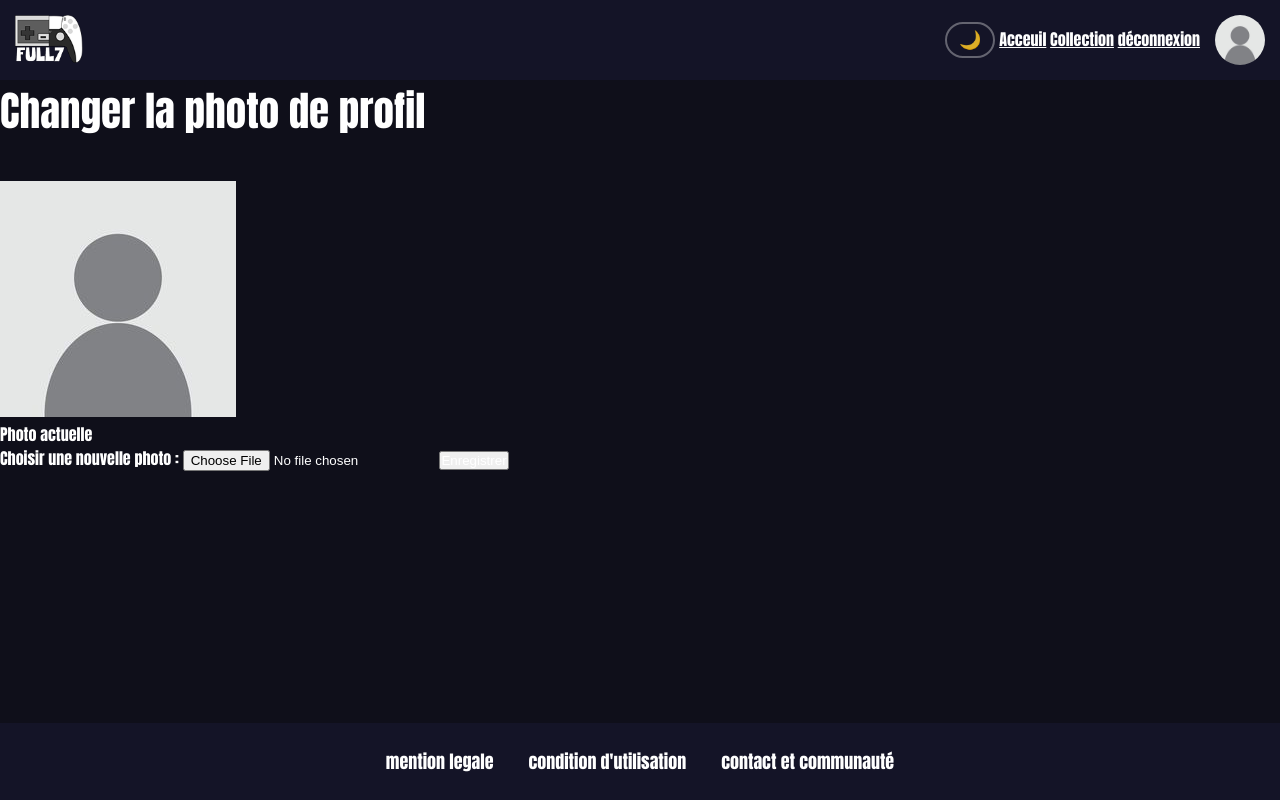
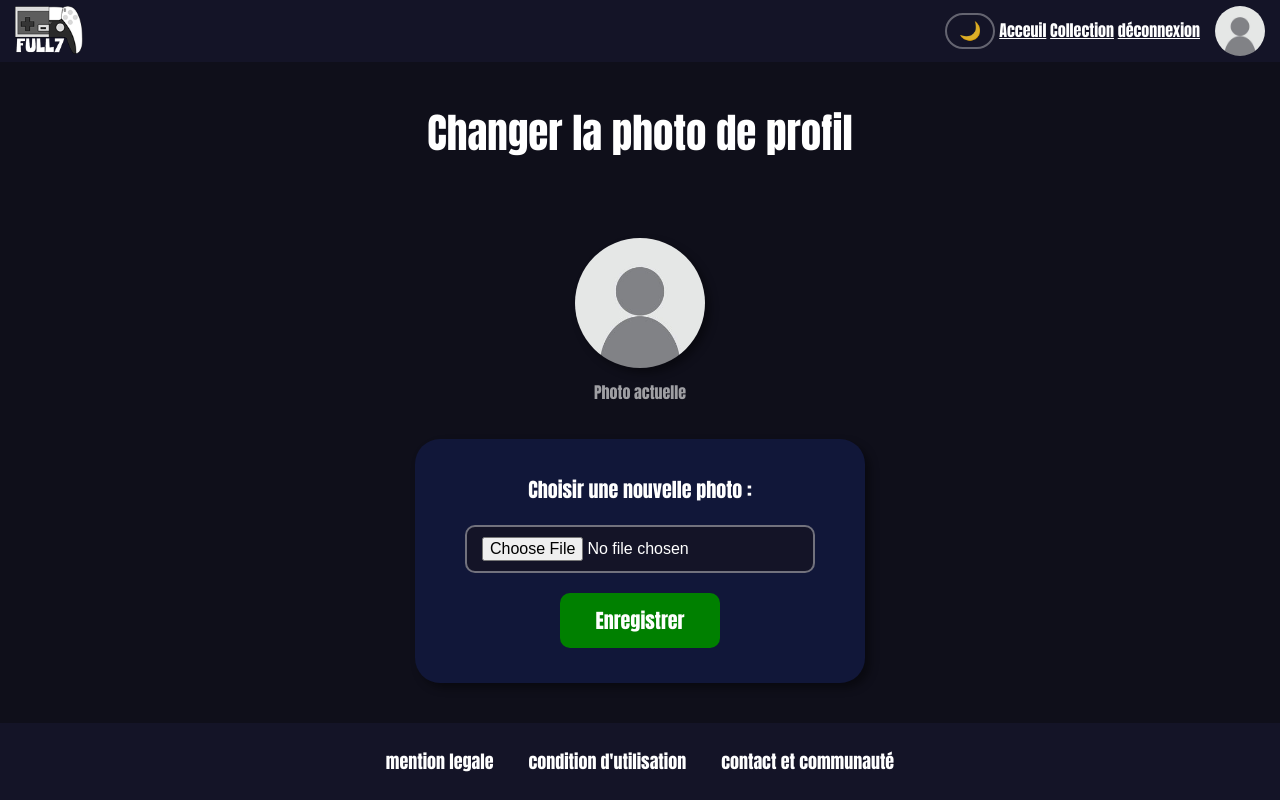
Before and after one commit to Sabo167-exe/projet-full7, a PHP site: page /page/pdp.php in a window 1280 px wide. Run offline with PHP 8.4, Linux system fonts and the light colour scheme.

Commit message:
ajout du style pour pdp.php

```diff
--- a/css/style.css
+++ b/css/style.css
@@ -336,4 +336,110 @@ body {
   .stats-item-label {
     font-size: 15px;
   }
+}
+
+/* PROFIL EDIT - PDP */
+.profil-edit {
+  display: flex;
+  flex-direction: column;
+  align-items: center;
+  justify-content: center;
+  flex: 1;
+  gap: 35px;
+  padding: 40px 20px;
+}
+@media (max-width: 450px) {
+  .profil-edit {
+    gap: 20px;
+    padding: 25px 15px;
+  }
+}
+.profil-edit-apercu {
+  display: flex;
+  flex-direction: column;
+  align-items: center;
+  gap: 12px;
+}
+.profil-edit-apercu-img {
+  width: 130px;
+  height: 130px;
+  border-radius: 100%;
+  -o-object-fit: cover;
+     object-fit: cover;
+  box-shadow: 5px 5px 8px var(--shadow);
+}
+@media (max-width: 450px) {
+  .profil-edit-apercu-img {
+    width: 100px;
+    height: 100px;
+  }
+}
+.profil-edit-apercu-label {
+  font-size: 16px;
+  color: var(--text-muted);
+}
+.profil-edit-form {
+  background-color: var(--bg-card);
+  border-radius: 25px;
+  padding: 35px 50px;
+  display: flex;
+  flex-direction: column;
+  align-items: center;
+  gap: 20px;
+  box-shadow: 5px 5px 8px var(--shadow);
+  width: 100%;
+  max-width: 450px;
+  transition: background-color 0.3s ease;
+}
+@media (max-width: 450px) {
+  .profil-edit-form {
+    padding: 25px 20px;
+    border-radius: 15px;
+  }
+}
+.profil-edit-form-label {
+  font-size: 20px;
+  text-align: center;
+}
+@media (max-width: 450px) {
+  .profil-edit-form-label {
+    font-size: 16px;
+  }
+}
+.profil-edit-form-input {
+  background-color: var(--bg-secondary);
+  border: 2px solid var(--btn-border);
+  border-radius: 10px;
+  padding: 10px 15px;
+  font-size: 16px;
+  width: 100%;
+  cursor: pointer;
+  transition: border-color 0.2s;
+}
+.profil-edit-form-input:hover {
+  border-color: var(--text);
+}
+.profil-edit-form-btn {
+  background-color: green;
+  border: none;
+  border-radius: 10px;
+  padding: 12px 35px;
+  font-size: 20px;
+  font-family: Impact, Haettenschweiler, "Arial Narrow Bold", sans-serif;
+  color: white;
+  cursor: pointer;
+  transition: 0.2s;
+}
+@media (max-width: 450px) {
+  .profil-edit-form-btn {
+    font-size: 16px;
+    padding: 10px 25px;
+  }
+}
+.profil-edit-form-btn:hover {
+  transform: translateY(-3px);
+  box-shadow: 5px 5px 10px var(--shadow);
+}
+.profil-edit-form-btn:active {
+  transform: translateY(0);
 }/*# sourceMappingURL=style.css.map */
--- a/css/style.scss
+++ b/css/style.scss
@@ -354,3 +354,112 @@ body {
     }
   }
 }
+/* PROFIL EDIT - PDP */
+.profil-edit {
+  display: flex;
+  flex-direction: column;
+  align-items: center;
+  justify-content: center;
+  flex: 1;
+  gap: 35px;
+  padding: 40px 20px;
+
+  @media (max-width: $tablet) {
+    gap: 20px;
+    padding: 25px 15px;
+  }
+
+  &-apercu {
+    display: flex;
+    flex-direction: column;
+    align-items: center;
+    gap: 12px;
+
+    &-img {
+      width: 130px;
+      height: 130px;
+      border-radius: 100%;
+      object-fit: cover;
+      box-shadow: 5px 5px 8px var(--shadow);
+
+      @media (max-width: $tablet) {
+        width: 100px;
+        height: 100px;
+      }
+    }
+
+    &-label {
+      font-size: 16px;
+      color: var(--text-muted);
+    }
+  }
+
+  &-form {
+    background-color: var(--bg-card);
+    border-radius: 25px;
+    padding: 35px 50px;
+    display: flex;
+    flex-direction: column;
+    align-items: center;
+    gap: 20px;
+    box-shadow: 5px 5px 8px var(--shadow);
+    width: 100%;
+    max-width: 450px;
+    transition: background-color 0.3s ease;
+
+    @media (max-width: $tablet) {
+      padding: 25px 20px;
+      border-radius: 15px;
+    }
+
+    &-label {
+      font-size: 20px;
+      text-align: center;
+
+      @media (max-width: $tablet) {
+        font-size: 16px;
+      }
+    }
+
+    &-input {
+      background-color: var(--bg-secondary);
+      border: 2px solid var(--btn-border);
+      border-radius: 10px;
+      padding: 10px 15px;
+      font-size: 16px;
+      width: 100%;
+      cursor: pointer;
+      transition: border-color 0.2s;
+
+      &:hover {
+        border-color: var(--text);
+      }
+    }
+
+    &-btn {
+      background-color: green;
+      border: none;
+      border-radius: 10px;
+      padding: 12px 35px;
+      font-size: 20px;
+      font-family: Impact, Haettenschweiler, 'Arial Narrow Bold', sans-serif;
+      color: white;
+      cursor: pointer;
+      transition: 0.2s;
+
+      @media (max-width: $tablet) {
+        font-size: 16px;
+        padding: 10px 25px;
+      }
+
+      &:hover {
+        transform: translateY(-3px);
+        box-shadow: 5px 5px 10px var(--shadow);
+      }
+
+      &:active {
+        transform: translateY(0);
+      }
+    }
+  }
+}
```
Also changed, not shown: 1 other file.
